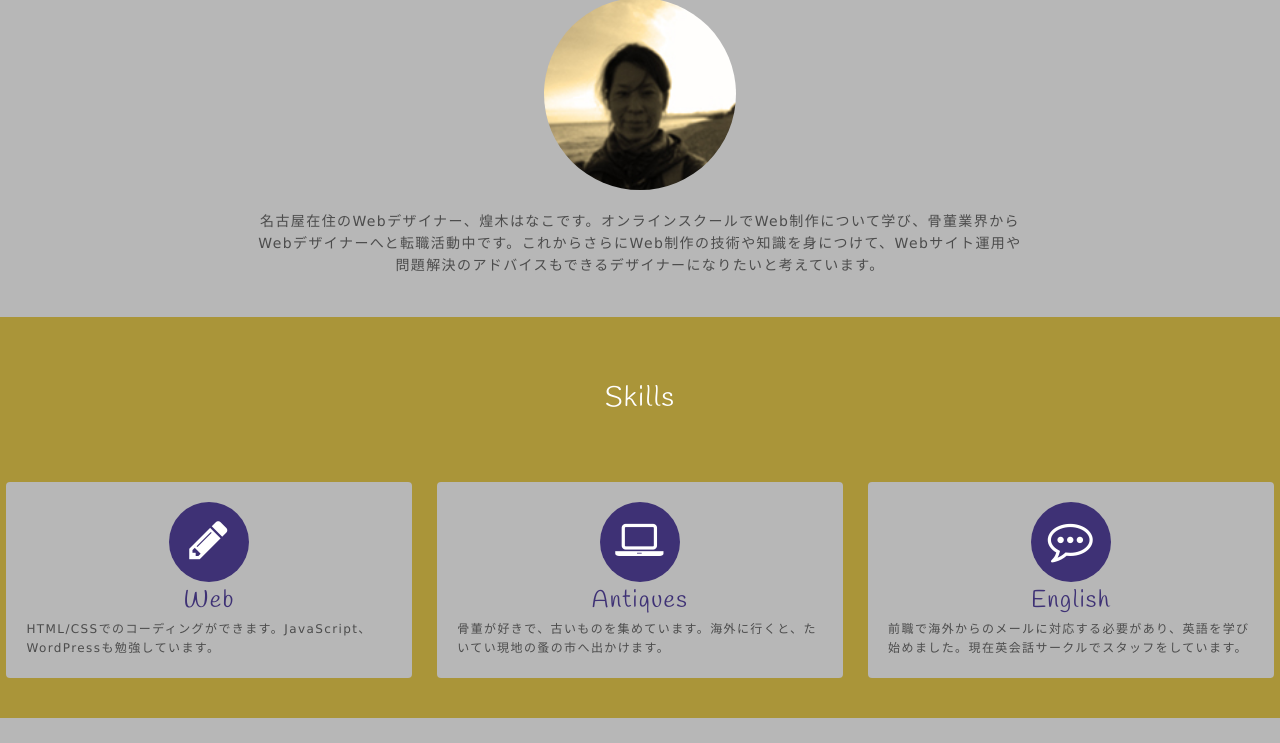
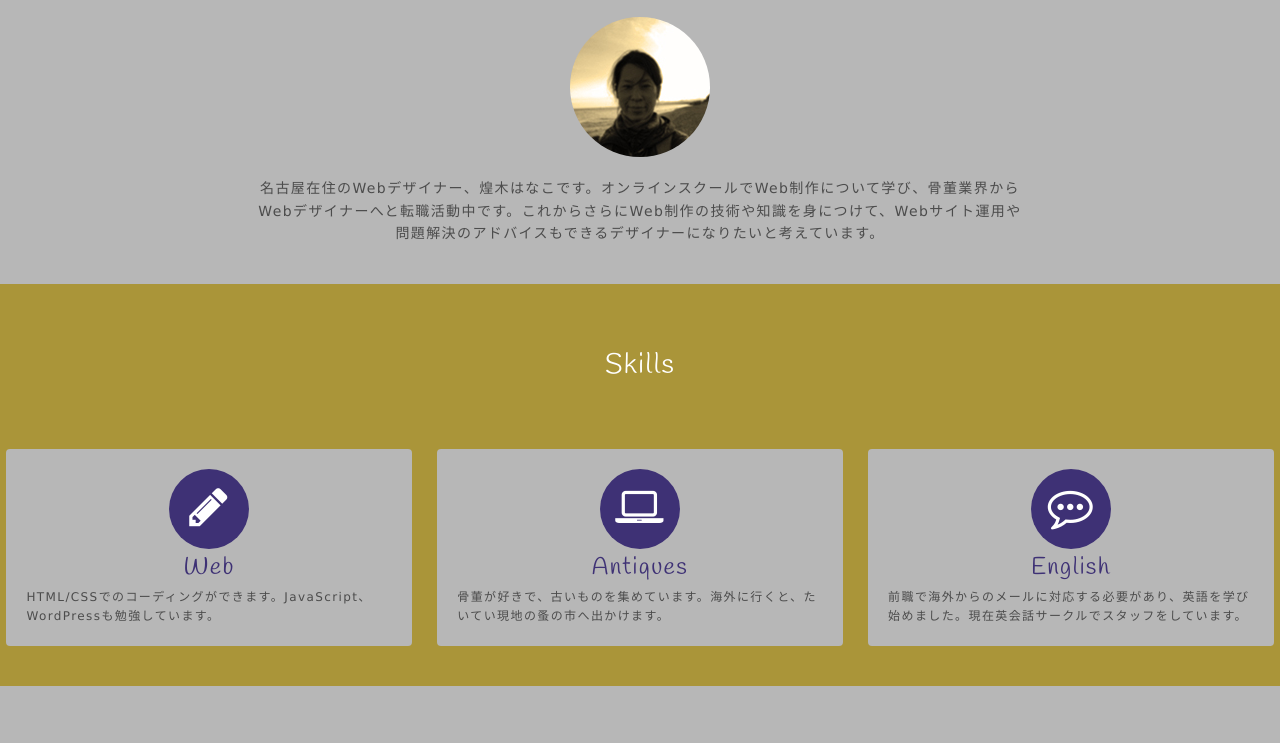
Before and after one commit to silpeam/silpeam.github.io, a plain HTML site: page index.html in a window 1280 px wide. Shown: the part 166-909 px from the top of the page. Drawn offline with nearby package versions, Linux system fonts and the light colour scheme.

Commit message:
third commit

```diff
--- a/css/style.css
+++ b/css/style.css
@@ -3,11 +3,6 @@
 @import url('https://fonts.googleapis.com/css?family=Handlee');
 
 
-/*html{
-	font-size: 10px;
-
-}
-*/
 body{
     font-family: '游ゴシック', YuGothic, 'メイリオ', Verdana, 'Hiragino Kaku Gothic ProN', Meiryo, sans-serif; /* フォントの種類 */
     font-size: 1.4rem; /* フォントサイズ */
@@ -60,6 +55,7 @@ section.container {
 
  /* すべて14px
 ------------------------------------------------------------*/
+body{
     font-size: 14px;
     font-size: 140%;
     font-size: 1.4em;
@@ -104,11 +100,9 @@ header h1 span{
  font-size: 4.2rem;
 }
 header img{
-	width: 15%;
 	border-radius: 50%;
 	display: block;
-	margin-top: 10px;
-	margin-bottom: 20px;
+	margin: 20px auto;
 }
 
 .button-contact{
--- a/index.html
+++ b/index.html
@@ -13,7 +13,7 @@
 <header>
 	<a href="#contact" class="button-contact"><i class="fa fa-envelope-o" aria-label="お問い合わせ"></i></a>
 	<h1>Web Designer <span>Hanako Kirameki</span></h1>
-	<img class="block-center" src="images/img_profile.jpg" alt="海辺撮影したポートレート写真" width="200">
+	<img class="block-center" src="images/img_profile.jpg" alt="海辺撮影したポートレート写真" width="140" height="140">
 	<p class="greeting">名古屋在住のWebデザイナー、煌木はなこです。オンラインスクールでWeb制作について学び、骨董業界からWebデザイナーへと転職活動中です。これからさらにWeb制作の技術や知識を身につけて、Webサイト運用や問題解決のアドバイスもできるデザイナーになりたいと考えています。</p>
 </header>
 <main>
```
